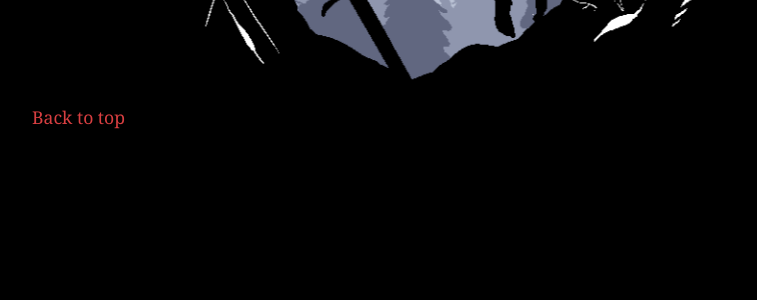
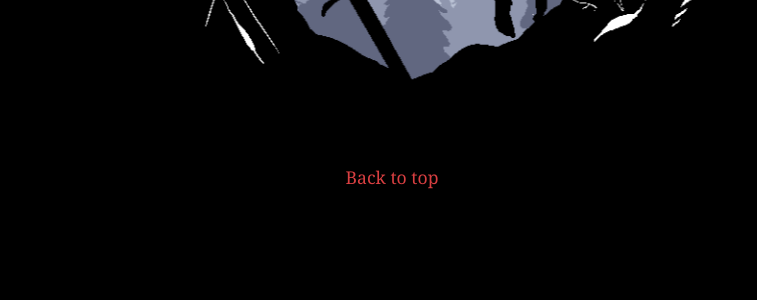
Before and after one commit to BaronBlackmore/Wintercast, a Jekyll site: the page built from index.html, in a window 1280 px wide. Shown: the part 5115-5415 px from the top of the page, without its empty margins (248-1005 px from the left). Built offline with Jekyll 4.4.1, drawn with Linux system fonts in a browser that asks for light colours.

Commit message:
fine tuning

```diff
--- a/_layouts/post.html
+++ b/_layouts/post.html
@@ -53,7 +53,7 @@
 				<a href="{{page.previous.url}}"><h5>{{page.previous.id | slice: 12, 100  | replace: '-'  , ' ' | capitalize | truncate: 30 }}</h5></a>
 				<small>{{ page.previous.date | date: "%-d %B %Y" }}</small>
 				<div class="text-preview">
-					<p>{{ page.previous.content | strip_html | truncate: 160 }}</p>
+					<p>{{ page.previous.content | strip_html | truncate: 150 }}</p>
 					<a class="triangle-link" href="{{page.previous.url}}">▶▶▶</a>
 				</div>
 			</div>
@@ -75,7 +75,7 @@
 				<a href="{{page.next.url}}"><h5>{{page.next.id | slice: 12, 100  | replace: '-'  , ' ' | capitalize | truncate: 30 }}</h5></a>
 				<small>{{ page.next.date | date: "%-d %B %Y" }}</small>
 				<div class="text-preview">
-					<p>{{ page.next.content | strip_html | truncate: 160 }}</p>
+					<p>{{ page.next.content | strip_html | truncate: 150 }}</p>
 					<a class="triangle-link" href="{{page.next.url}}">▶▶▶</a>
 				</div>
 			</div>
--- a/blog.html
+++ b/blog.html
@@ -11,6 +11,9 @@
 	<meta property="og:image:height" content="900">
 </head>
 
+<div class="center-col">
+
+</div>
 
 <div class="flex-all center-col post-list">
 
@@ -26,7 +29,7 @@
 					<a href="{{post.url}}"><h5>{{post.id | slice: 12, 100  | replace: '-'  , ' ' | capitalize }}</h5></a>
 					<small>{{ post.date | date: "%-d %B %Y" }}</small>
 					<div class="text-preview">
-						<p>{{ post.content | strip_html | truncate: 180 }}</p>
+						<p>{{ post.content | strip_html | truncate: 160 }}</p>
 						<a class="triangle-link" href="{{post.url}}">▶▶▶</a>
 					</div>
 				</div>
--- a/css/main.css
+++ b/css/main.css
@@ -114,7 +114,10 @@
 	padding: 0.5em 0;
 }
 
-small, .text_small {font-size: 0.75em;}
+small, .text_small {
+	font-size: 0.75em;
+	color: #8f96ae;
+}
 
 a{
 	color: #d83f41;
@@ -287,7 +290,7 @@
 }
 
 .post-list{
-	/*padding-top: 2em;*/
+	padding-bottom: 2em;
 }
 
 .post-list li{
@@ -312,6 +315,10 @@
 	position: relative;
 }
 
+.text-preview p{
+	padding: 0 0 0.5em 0;
+}
+
 .content-preview{
 	display: flex;
 	flex-direction: column;
@@ -326,7 +333,7 @@
 }
 
 .content-preview h5{
-	padding: 0;
+	padding: 0 0 0.4em 0;
 }
 
 .image-preview img{
@@ -438,11 +445,11 @@
 }
 
 .neighbour-posts .post-preview{
-	padding: 10px;
+	padding: 1em;
 }
 
 .neighbour-posts h5{
-	padding: 0.5em 0 0.5em 0;
+	padding: 0.5em 0 0.3em 0;
 }
 
 .foot{
--- a/index.html
+++ b/index.html
@@ -50,7 +50,7 @@
  	<h5>I'm currently looking for publisher support, so if you’re interested, or just want to shoot me a question, reach out at sam@wintersolacegame.com</h5>
  	<img alt="cliffhanger-y image" src="/images/social.png">
 
- 	<p><a href="#nav">Back to top</a></p>
+ 	<p style="text-align: center; margin-top: 60px;"><a href="#nav">Back to top</a></p>
 
 
 </div>
```
